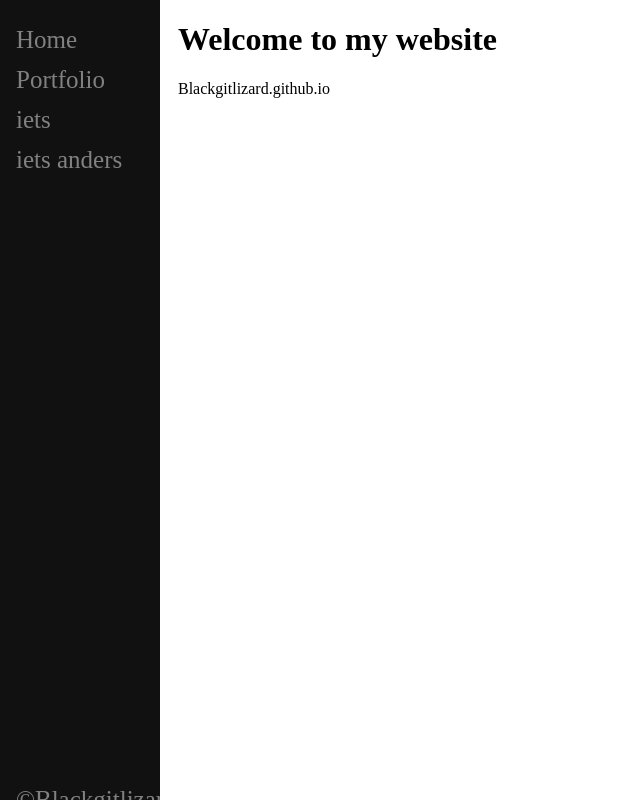
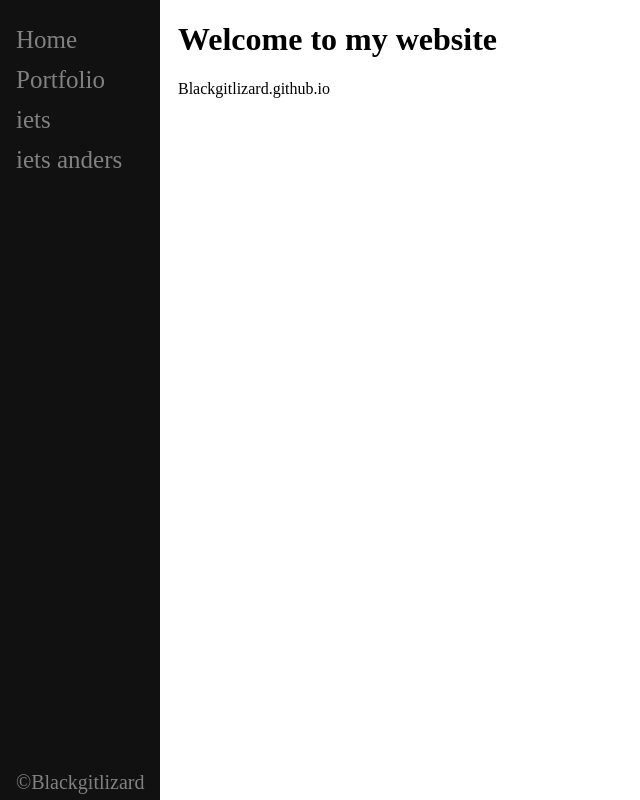
Before and after one commit to blackgitlizard/blackgitlizard.github.io, a plain HTML site: page index.html in a window 1280 px wide. Shown: the whole page, without its empty margins (0-640 px from the left). Drawn offline with Linux system fonts and the light colour scheme.

Commit message:
more better css

```diff
--- a/index.css
+++ b/index.css
@@ -35,7 +35,11 @@
 
 .bottom {
     position: absolute;
-    bottom: 0;
+    bottom: 20px;
     left: 0;
     font-size: 15px;
 }
+
+.bottom a{
+    font-size: 20px;
+}
```
